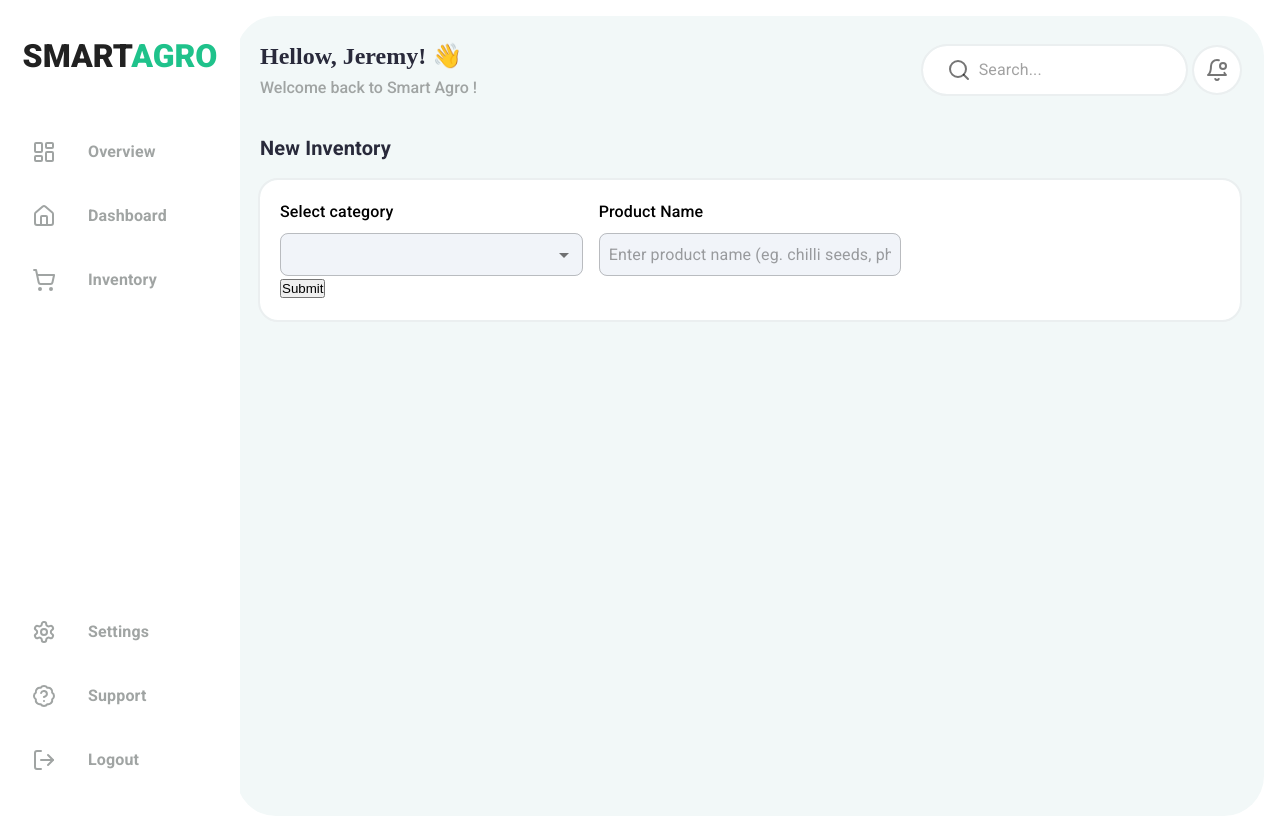
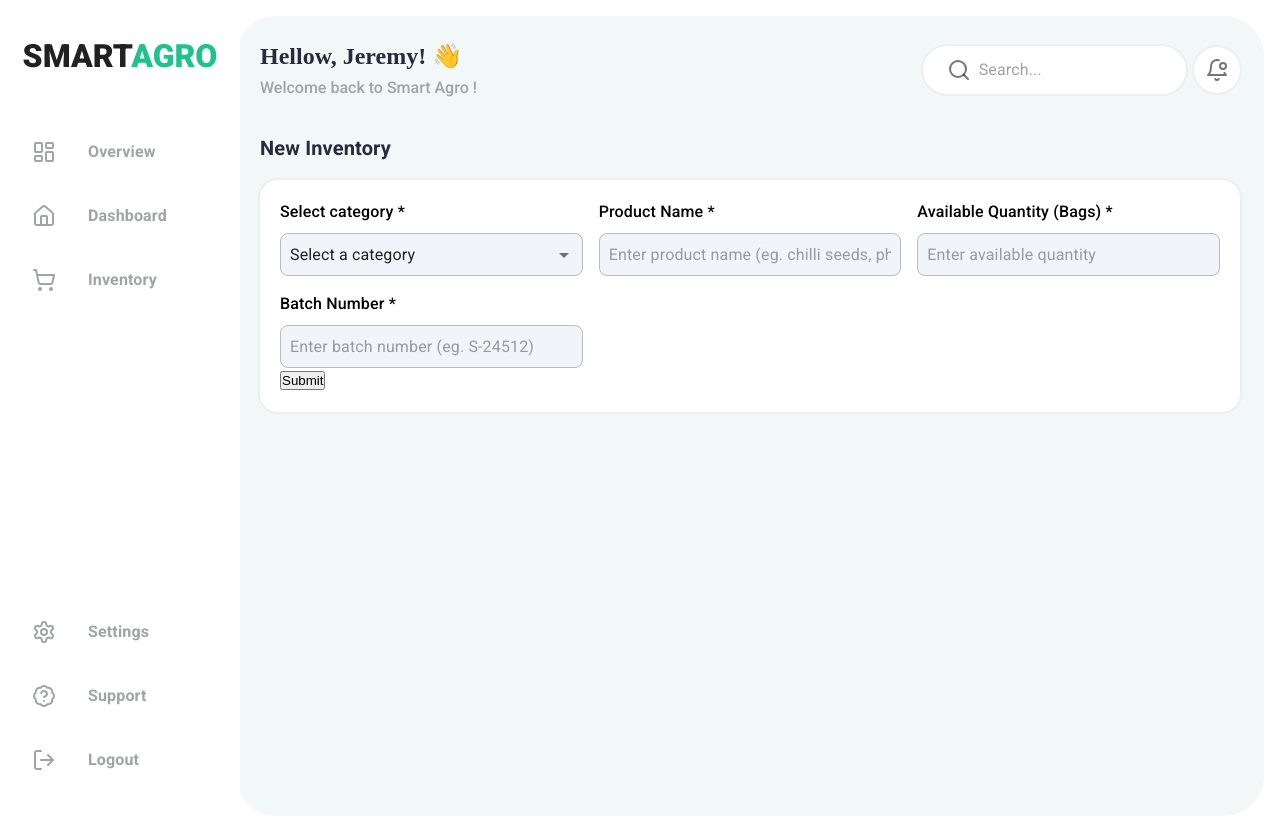
Before and after one commit to SambhajiShinde1234/saas-web-application-smart-agro, a React (Vite) app: page /inventory/new in a window 1280 px wide. Built offline with nearby package versions, Linux system fonts and the light colour scheme.

Commit message:
addeded required status in ui

```diff
--- a/src/components/ui/DxSelectField.jsx
+++ b/src/components/ui/DxSelectField.jsx
@@ -19,6 +19,7 @@ const DxSelectField = ({
   endIcon,
   errorMessage,
   type,
+  required,
   ...props
 }) => {
   return (
@@ -27,7 +28,9 @@ const DxSelectField = ({
       control={control}
       render={({ field }) => (
         <TextFieldsWrapper>
-          <StyledLabel htmlFor={label}>{label}</StyledLabel>
+          <StyledLabel htmlFor={label}>
+            {label} {required && <span>*</span>}
+          </StyledLabel>
           <StyledFormControl error={!!errorMessage}>
             <StyledSelect
               {...field}
@@ -43,7 +46,6 @@ const DxSelectField = ({
                   <InputAdornment position="end">{endIcon}</InputAdornment>
                 )
               }
-
               {...props}
             >
               <MenuItem disabled value="">
--- a/src/components/ui/DxTextField.jsx
+++ b/src/components/ui/DxTextField.jsx
@@ -17,6 +17,7 @@ const DxTextField = ({
   startIcon,
   endIcon,
   errorMessage,
+  required,
   ...props
 }) => {
   return (
@@ -25,7 +26,9 @@ const DxTextField = ({
       control={control}
       render={({ field }) => (
         <TextFieldsWrapper>
-          <StyledLabel htmlFor={name}>{label}</StyledLabel>
+          <StyledLabel htmlFor={name}>
+            {label} {required && <span>*</span>}
+          </StyledLabel>
           <StyledFormControl error={!!errorMessage}>
             <StyledTextField
               {...field}
--- a/src/pages/Inventory/components/NewInventory.jsx
+++ b/src/pages/Inventory/components/NewInventory.jsx
@@ -10,7 +10,13 @@ import DxTextField from '../../../components/ui/DxTextField';
 
 const inventoryFormValidationSchema = yup.object({
   inventoryCategory: yup.string().required('Inventory category is required'),
-  name: yup.string().required('Product name is required'),
+  name: yup.string().trim().required('Product name is required'),
+  availableQuantity: yup
+    .number()
+    .transform((value, originalValue) => (originalValue === '' ? null : value))
+    .positive('Available quantity must be a positive number')
+    .required('Available quantity is required'),
+  batchNumber: yup.string().trim().required('Batch number is required'),
 });
 
 const NewInventory = () => {
@@ -20,6 +26,12 @@ const NewInventory = () => {
     formState: { errors },
   } = useForm({
     resolver: yupResolver(inventoryFormValidationSchema),
+    defaultValues: {
+      inventoryCategory: '',
+      name: '',
+      availableQuantity: '',
+      batchNumber: '',
+    },
   });
 
   const onSubmit = (data) => {
@@ -34,6 +46,7 @@ const NewInventory = () => {
           <Grid2 container spacing={2}>
             <Grid2 size={{ md: 4 }}>
               <DxSelectField
+                required
                 name="inventoryCategory"
                 label="Select category"
                 control={control}
@@ -44,6 +57,7 @@ const NewInventory = () => {
             </Grid2>
             <Grid2 size={{ md: 4 }}>
               <DxTextField
+                required
                 name="name"
                 label="Product Name"
                 control={control}
@@ -51,26 +65,28 @@ const NewInventory = () => {
                 errorMessage={errors.name?.message}
               />
             </Grid2>
-            {/* <Grid2 size={{ md: 4 }}>
-              <DxSelectField
-                name="inventoryCategory"
-                label="Select category"
+            <Grid2 size={{ md: 4 }}>
+              <DxTextField
+                required
+                type="number"
+                name="availableQuantity"
+                label="Available Quantity (Bags)"
                 control={control}
-                options={INVENTORY_CATEGORIES}
-                placeholder="Select a category"
-                errorMessage={errors.inventoryCategory?.message}
+                placeholder="Enter available quantity"
+                errorMessage={errors.availableQuantity?.message}
               />
             </Grid2>
             <Grid2 size={{ md: 4 }}>
-              <DxSelectField
-                name="inventoryCategory"
-                label="Select category"
+              <DxTextField
+                required
+                name="batchNumber"
+                label="Batch Number"
                 control={control}
-                options={INVENTORY_CATEGORIES}
-                placeholder="Select a category"
-                errorMessage={errors.inventoryCategory?.message}
+                placeholder="Enter batch number (eg. S-24512)"
+                errorMessage={errors.batchNumber?.message}
               />
-            </Grid2> */}
+            </Grid2>
+
           </Grid2>
           <button type="submit">Submit</button>
         </form>
```
